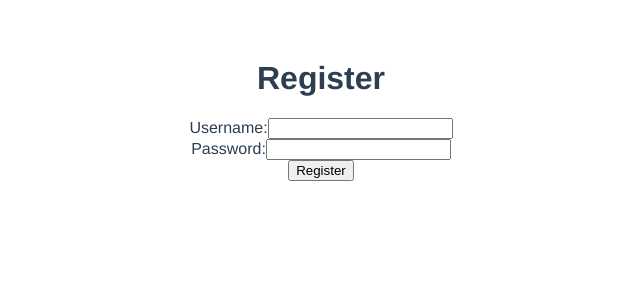
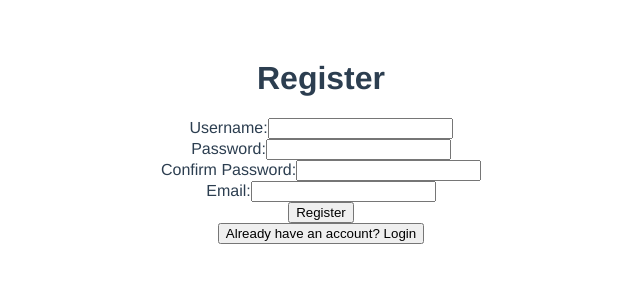
Before and after one commit to 1cefr09/feda_front, a Vue app: page /register in a window 1280 px wide. Shown: the top 300 px of the page, without its empty margins (319-959 px from the left). Built offline with nearby package versions, Linux system fonts and the light colour scheme.

Commit message:
修改了一下注册判断密码是否一致的逻辑到前端

```diff
--- a/src/views/Login.vue
+++ b/src/views/Login.vue
@@ -12,12 +12,16 @@
       </div>
       <button type="submit">Login</button>
     </form>
+    <!-- Button to navigate to the registration page -->
+    <button @click="goToRegister">Don't have an account? Register</button>
+    <!-- Display message if any -->
     <div v-if="message">{{ message }}</div>
   </div>
 </template>
 
 <script>
 import axios from 'axios';
+import router from '../router'; // Assuming you have a router setup
 
 export default {
   name: 'UserLogin',
@@ -45,6 +49,10 @@
         console.error('Error during login', error);
         this.message = 'An error occurred during login. Please try again.';
       }
+    },
+    // Method to navigate to the registration page
+    goToRegister() {
+      router.push('/register');
     }
   }
 };
--- a/src/views/Register.vue
+++ b/src/views/Register.vue
@@ -10,31 +10,65 @@
         <label for="password">Password:</label>
         <input type="password" v-model="password" id="password" required>
       </div>
+      <div>
+        <label for="passwordRepeat">Confirm Password:</label>
+        <input type="password" v-model="passwordRepeat" id="passwordRepeat" required>
+      </div>
+      <div>
+        <label for="email">Email:</label>
+        <input type="email" v-model="email" id="email" required>
+      </div>
       <button type="submit">Register</button>
     </form>
+    <!-- Button to navigate to the login page -->
+    <button @click="goToLogin">Already have an account? Login</button>
   </div>
 </template>
 
 <script>
+import axios from 'axios';
+import router from '../router'; // Assuming you have a router setup
+
+//默认注册传回的参数
 export default {
   name: 'UserRegister',
   data() {
     return {
       username: '',
-        password: ''
+      password: '',
+      passwordRepeat: '',
+      email: ''
     };
   },
   methods: {
+    //验证两次密码是否相同
     async register() {
+      if (this.password !== this.passwordRepeat) {
+        alert("两次密码不相同!");
+        return;
+      }
+
       try {
-          const response = await this.$axios.post('/api/user/register', {
+        const response = await axios.post('http://localhost:8080/api/user/register', {
           username: this.username,
-            password: this.password
+          password: this.password,
+          email: this.email
         });
-          console.log('Registration successful', response);
+        console.log('Register successful', response);
+
+
       } catch (error) {
-          console.error('Error during registration', error);
+        console.error('Register error', error);
+        if (error.response && error.response.data) {
+          this.message = error.response.data.message || 'An error occurred during registration. Please try again.';
+        } else {
+          this.message = 'An error occurred during registration. Please try again.';
         }
+      }
+    },
+    // Method to navigate to the login page
+    goToLogin() {
+      router.push('/login');
     }
   }
 };
```
Lines whose indentation alone changed are shown as unchanged.
